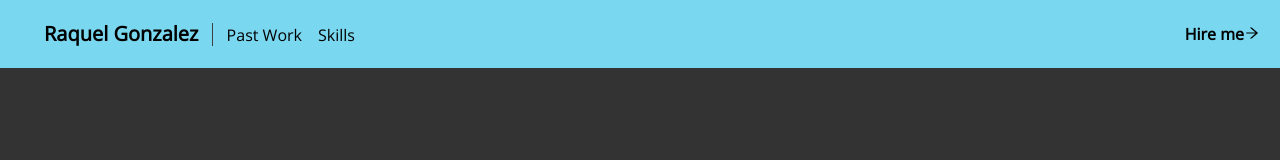
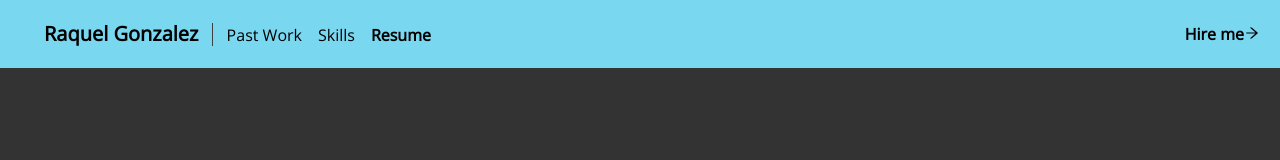
Before and after one commit to xkellss/Portfolio, a React (Create React App) app in the folder my-app/: page / in a window 1280 px wide. Shown: the top 160 px of the page. Built offline with nearby package versions, Linux system fonts and the light colour scheme.

Commit message:
added resume to Nav

```diff
--- a/my-app/src/components/Nav.js
+++ b/my-app/src/components/Nav.js
@@ -1,7 +1,7 @@
 import React from 'react';
 import classes from './Nav.module.css'
 import {AiOutlineArrowRight} from 'react-icons/ai'
-
+import myImage from './Resume.PNG';
 function Nav(){
     return(
         <header className={classes.navHeader}>
@@ -12,6 +12,7 @@ function Nav(){
                 <nav className={classes.navBar}>
                     <a className={classes.projects} href="#projects"> Past Work</a>
                     <a className={classes.skills} href="#skills"> Skills</a>
+                    <a className={classes.skills} target="_blank" href={myImage}> <b> Resume</b></a>
                 </nav>
                 <a className={classes.contact} href="#contact">Hire me </a>
                 <span className={classes.arrow}><AiOutlineArrowRight/></span>
```
Also changed, not shown: my-app/src/components/Resume.PNG (added).
